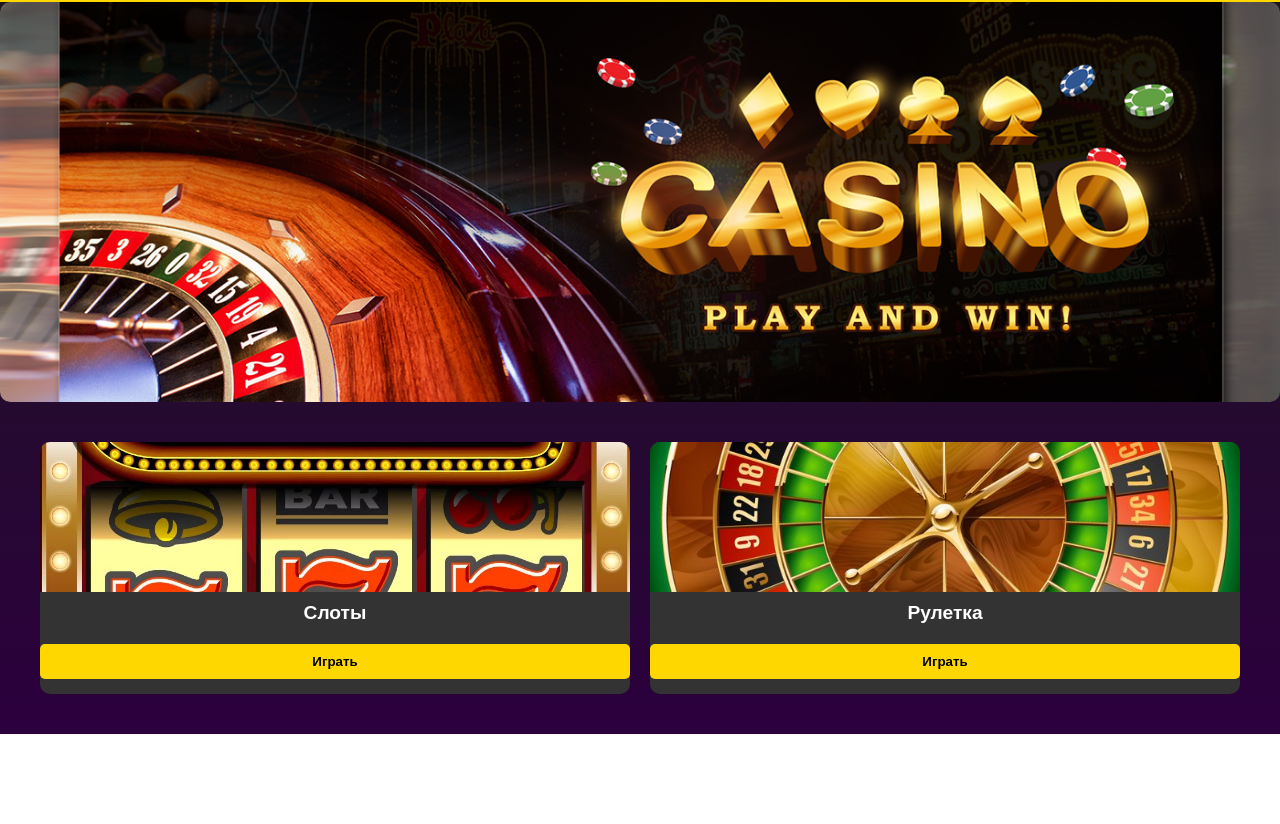
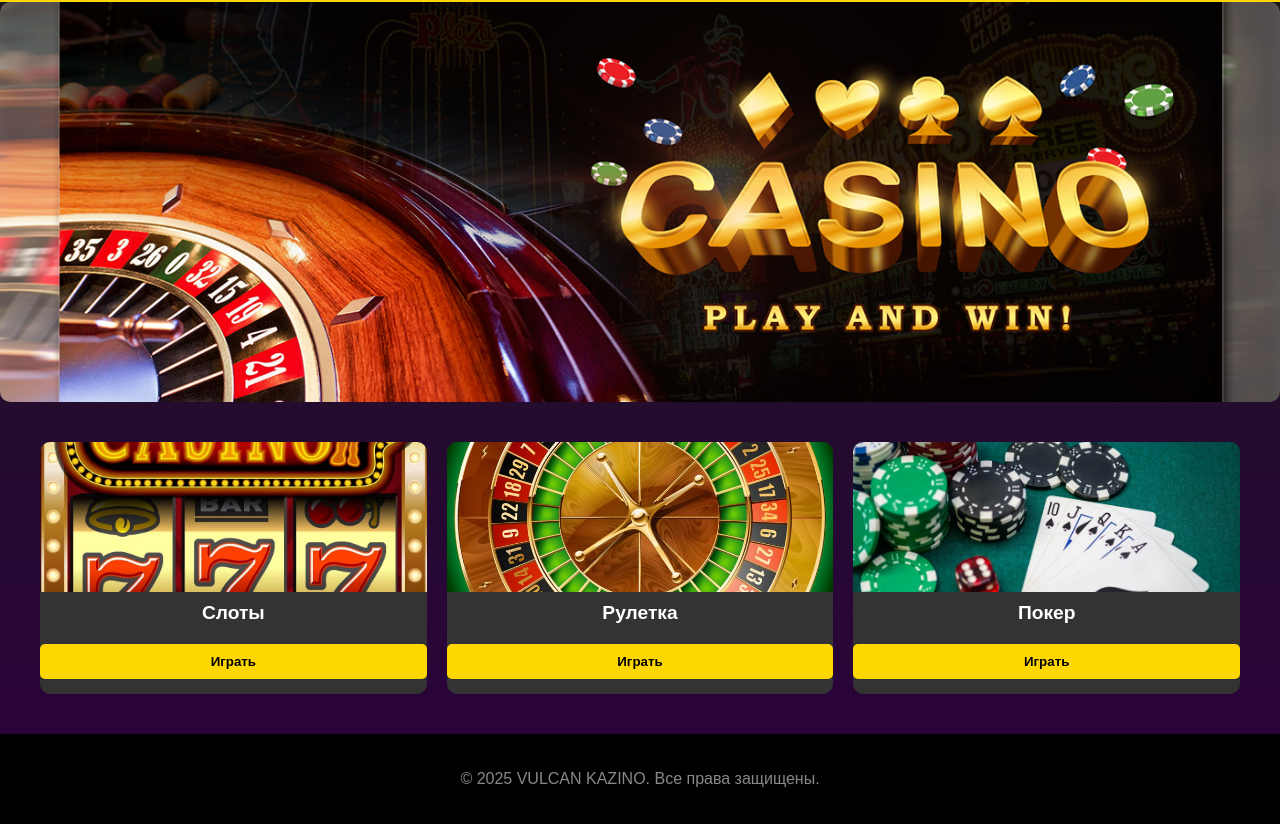
Before and after one commit to Ownerkazins/kazinovulkano, a plain HTML site: page index.html in a window 1280 px wide. Shown: the part 86-910 px from the top of the page. Before the commit the page ends 820 px from the top, so only its background shows below. Drawn offline with Linux system fonts and the light colour scheme.

Commit message:
Update index.html

```diff
--- a/index.html
+++ b/index.html
@@ -1,4 +1,4 @@
-<xaiArtifact artifact_id="080c7df4-ba38-4697-bcad-ba0e426f9991" artifact_version_id="c0af3094-dc3b-4920-88a5-15cf51af3f8c" title="index.html" contentType="text/html">
+<xaiArtifact artifact_id="080c7df4-ba38-4697-bcad-ba0e426f9991" artifact_version_id="262b6673-94bd-440d-aa5e-588ba01b0bfc" title="index.html" contentType="text/html">
 <!DOCTYPE html>
 <html lang="ru">
 <head>
@@ -112,4 +112,15 @@
             <h3>Рулетка</h3>
             <button onclick="alert('Игра в разработке!')">Играть</button>
         </div>
-        <div class="game
+        <div class="game-card">
+            <img src="poker.jpg" alt="Покер" />
+            <h3>Покер</h3>
+            <button onclick="alert('Игра в разработке!')">Играть</button>
+        </div>
+    </section>
+    <footer>
+        <p>© 2025 VULCAN KAZINO. Все права защищены.</p>
+    </footer>
+</body>
+</html>
+</xaiArtifact>
```
